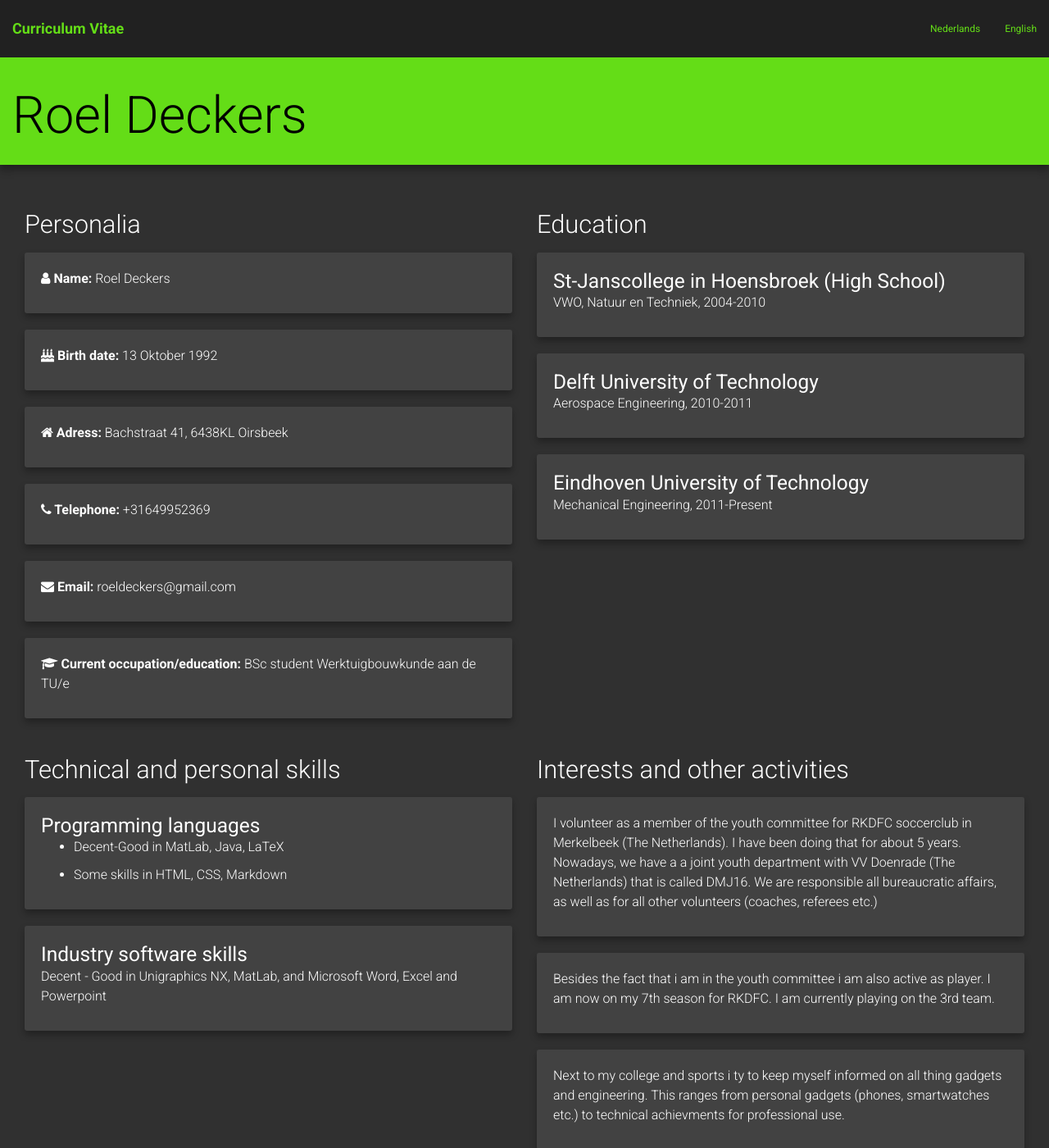
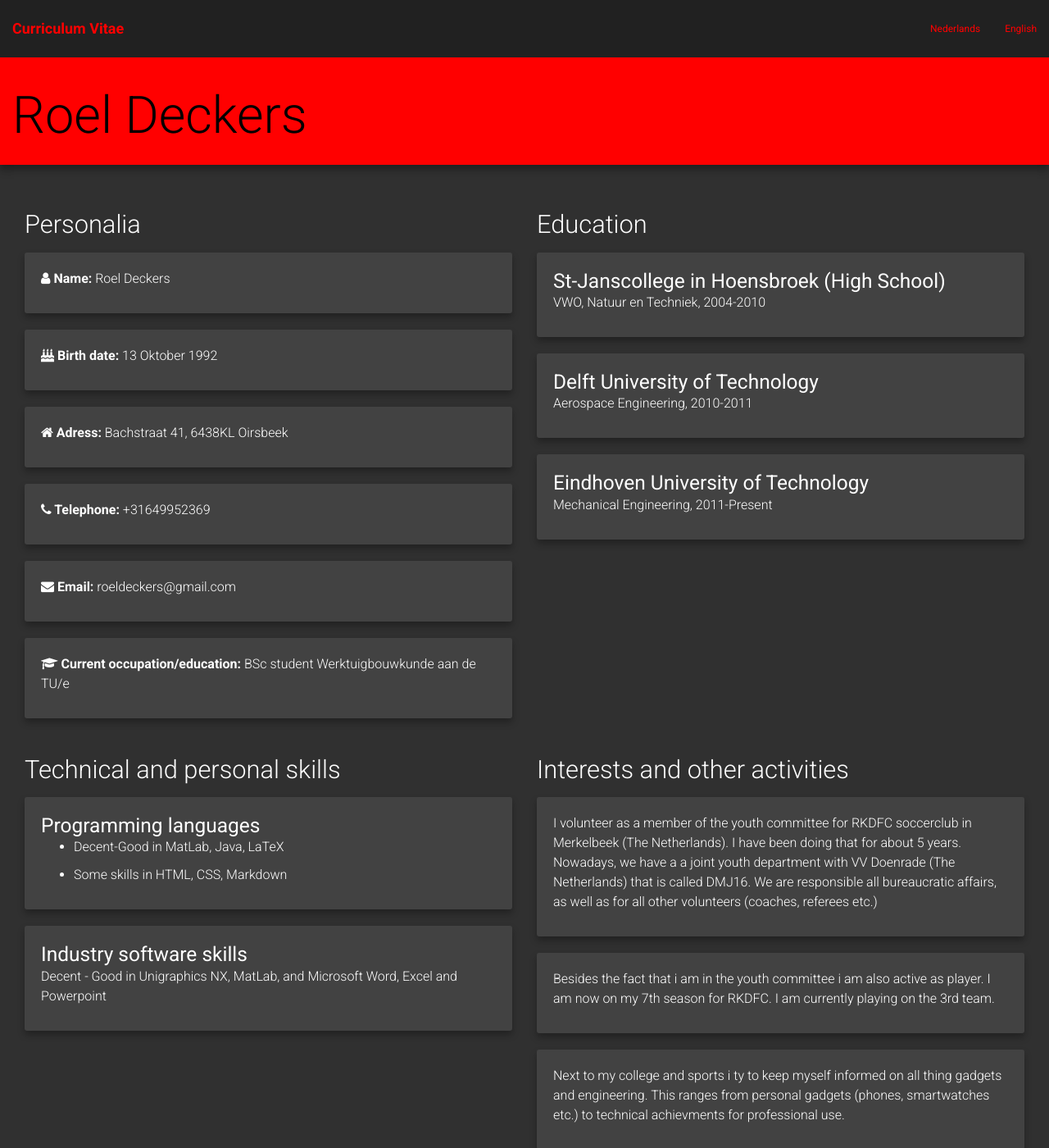
Before and after one commit to RoelD/CurriculumVitae, a Jekyll site: the page built from englishCV.html, in a window 1280 px wide and 1400 px high. Shown: the whole window at 82% size. Built offline with Jekyll 4.4.1, drawn with Linux system fonts in a browser that asks for light colours; nearby versions of some CDN libraries.

Commit message:
Style: Lime -> Red

```diff
--- a/assets/css/style.css
+++ b/assets/css/style.css
@@ -14,7 +14,7 @@ body {
 
 .jumbotron {
   padding: 16px 0;
-  background-color:#64dd17;
+  background-color:red;
   color: black;
   box-shadow: 0 7px 10px rgba(0,0,0,0.16), 0 5px 8px rgba(0,0,0,0.23);
 }
@@ -56,7 +56,7 @@ a:hover {
 }
 
 .card-title a:hover {
-  color: #64dd17 !important;
+  color: red !important;
 }
 
 .card h6 {
@@ -73,7 +73,7 @@ a:hover {
 }
 .navbar-transparent {
   background: #212121 !important;
-  color: #64dd17 !important;
+  color: red !important;
   padding-top: 10px !important;
 }
 
@@ -102,16 +102,16 @@ a:hover {
 }
 
 .icon-bar {
-  color: #64dd17;
+  color: red;
 }
 
 .btn-cv {
-  background-color: #64dd17;
+  background-color: red;
   color: black;
 }
 
 .alert-cv {
-    background-color: #64dd17;
+    background-color: red;
     color: black !important;
 }
 
@@ -144,7 +144,7 @@ a:hover {
 }
 
 .footer-icons {
-  color: #64dd17 !important;
+  color: red !important;
   padding-top: 14px;
   padding-bottom: 14px;
   font-size: 32px;
@@ -157,7 +157,7 @@ a:hover {
 }
 
 .fa:hover {
-  color: #64dd17;
+  color: red;
 }
 
 .footer {
@@ -184,7 +184,7 @@ a:hover {
   .footer-icons,
   .footer {
     text-align: center;
-    color: #64dd17;
+    color: red;
     float: none
   }
 
```
